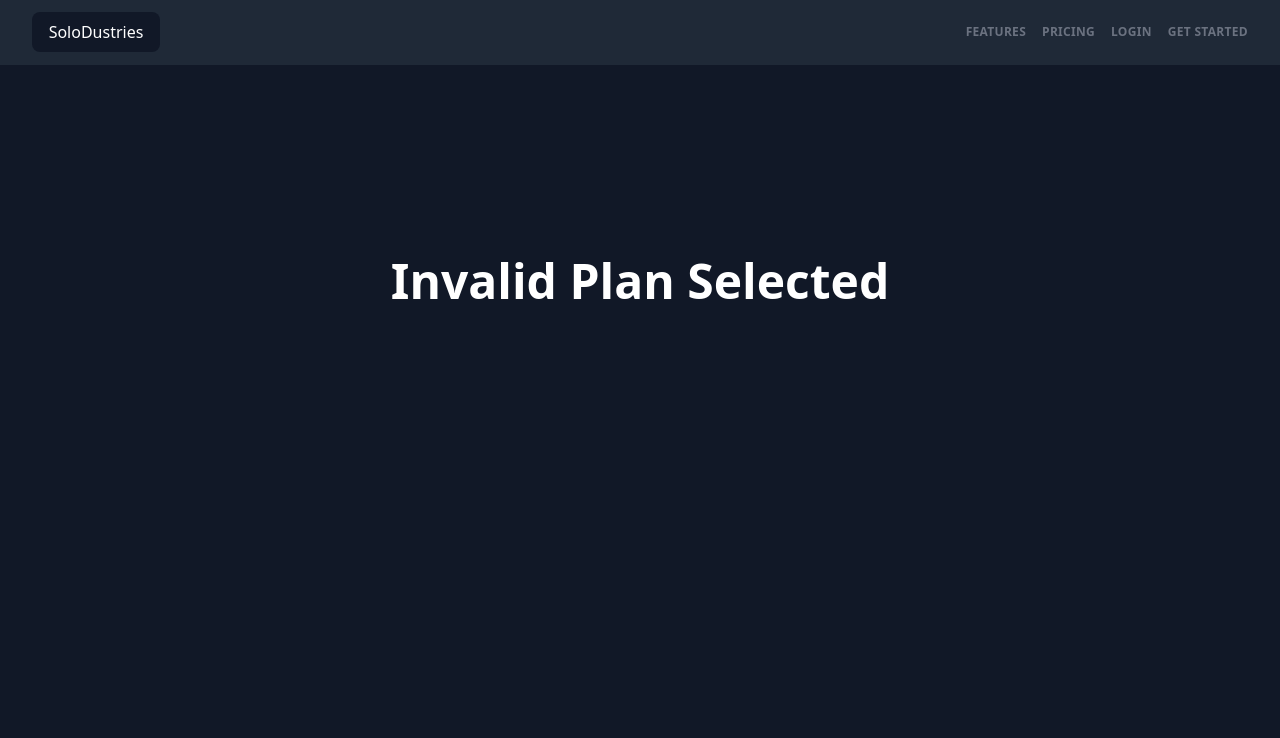
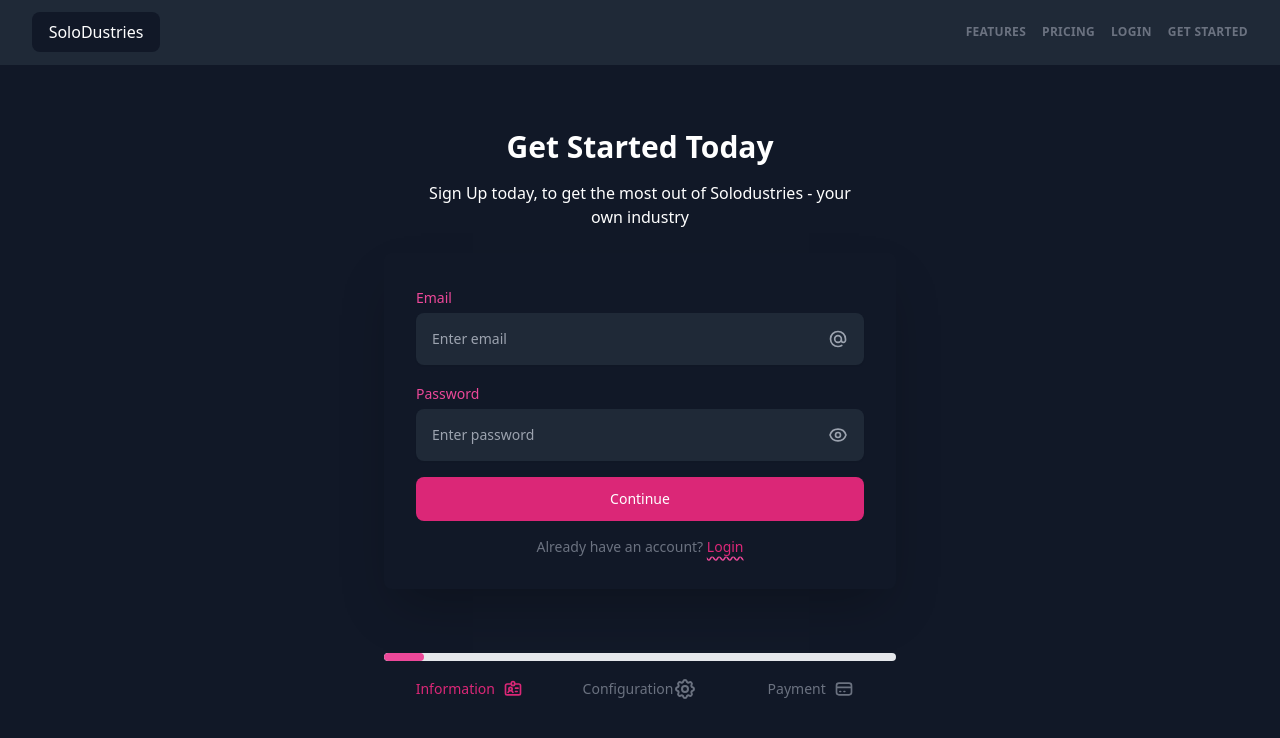
Before and after one commit to pybash1/solodustries, a Next.js app: page /onboarding in a window 1280 px wide. Shown: the top 738 px of the page. Built offline with nearby package versions, Linux system fonts and the light colour scheme.

Commit message:
fix(pricing): invalid plan selected when none specified

```diff
--- a/pages/onboarding.js
+++ b/pages/onboarding.js
@@ -13,7 +13,7 @@ export default function Onboarding() {
         <title>Solodustries - Onboarding</title>
       </Head>
       <Navbar />
-      {plan == 1 ? <OnboardingForm /> : plan == 2 ? <OnboardingForm /> : plan == 3 ? <OnboardingForm /> :
+      {plan == null ? <OnboardingForm /> : plan == undefined ? <OnboardingForm /> : plan == 1 ? <OnboardingForm /> : plan == 2 ? <OnboardingForm /> : plan == 3 ? <OnboardingForm /> :
         <div className="flex items-center justify-center text-5xl font-bold text-white p-48">
           Invalid Plan Selected
         </div>
```
